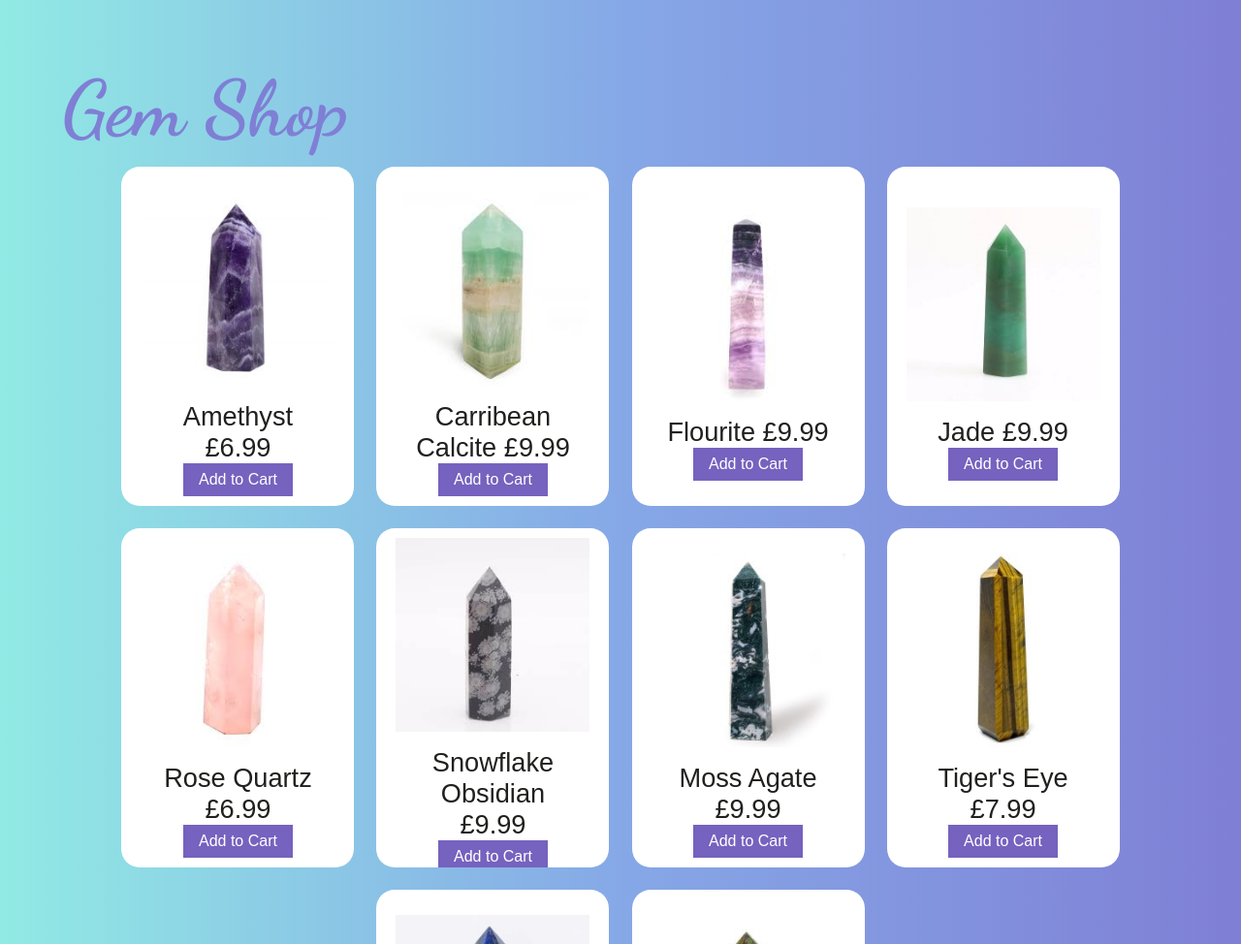
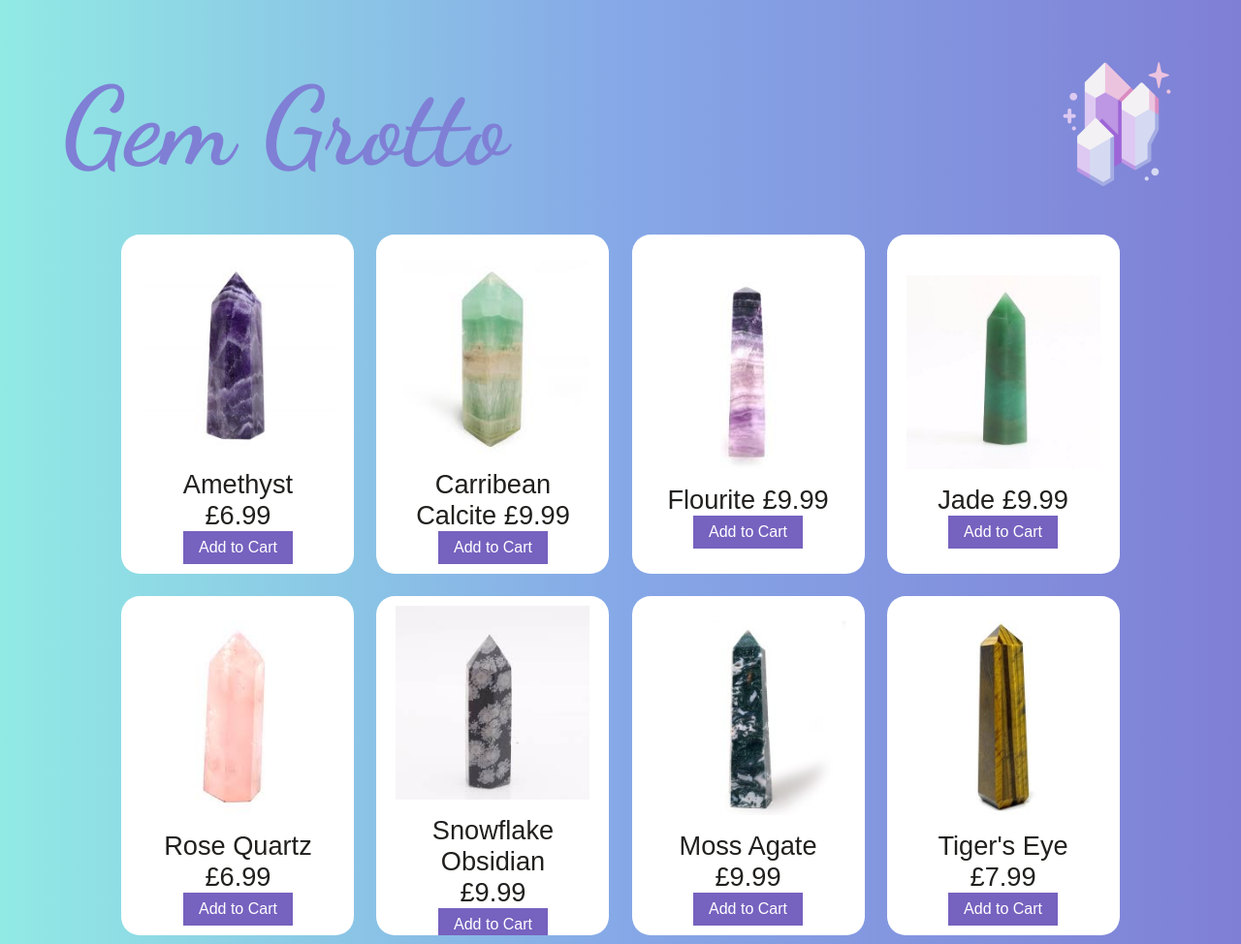
Before and after one commit to JessMMartin/Project-1, a plain HTML site: page index.html in a window 1280 px wide. Shown: the top 974 px of the page at 97% size. Drawn offline with Linux system fonts and the light colour scheme; a web font is replaced by a local one.

Commit message:
updated javascript

```diff
--- a/index.html
+++ b/index.html
@@ -11,7 +11,8 @@
     <title>Document</title>
   </head>
   <header>
-    <p1>Gem Shop</p1>
+    <h1>Gem Grotto</h1>
+    <img src="crystals.png" alt="" />
   </header>
   <body>
     <nav></nav>
--- a/style.css
+++ b/style.css
@@ -24,6 +24,7 @@ body {
   align-items: center;
   justify-content: center;
   flex-wrap: wrap;
+  margin-bottom: 3rem;
 }
 .product {
   overflow: hidden;
@@ -58,8 +59,8 @@ body {
 .product a:hover {
   transform: scale(1.1);
 }
-p1 {
-  font-size: 5pc;
+h1 {
+  font-size: 7rem;
   font-family: "Dancing Script", cursive;
   color: #7f7fd5;
 }
@@ -96,3 +97,12 @@ p1 {
 .ul {
   color: #921283;
 }
+header {
+  display: flex;
+  justify-content: space-between;
+  margin-bottom: 2rem;
+}
+header img {
+  width: 8rem;
+  height: 8rem;
+}
```
Also changed, not shown: crystals.png (added).
